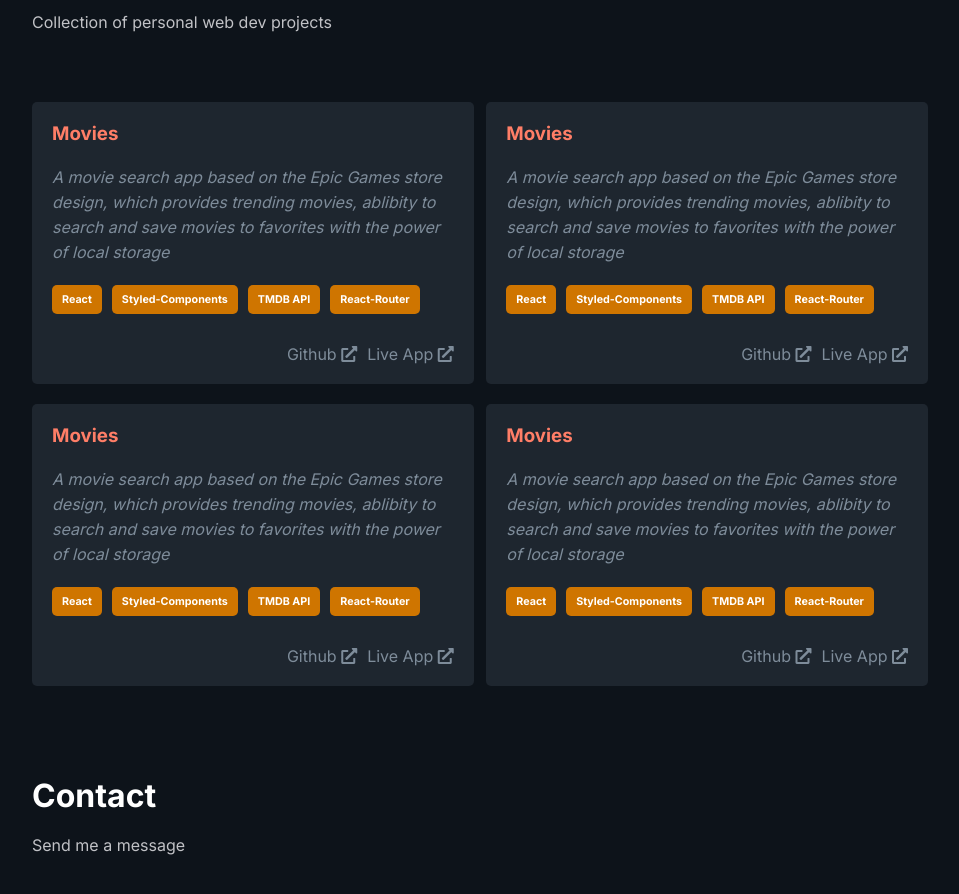
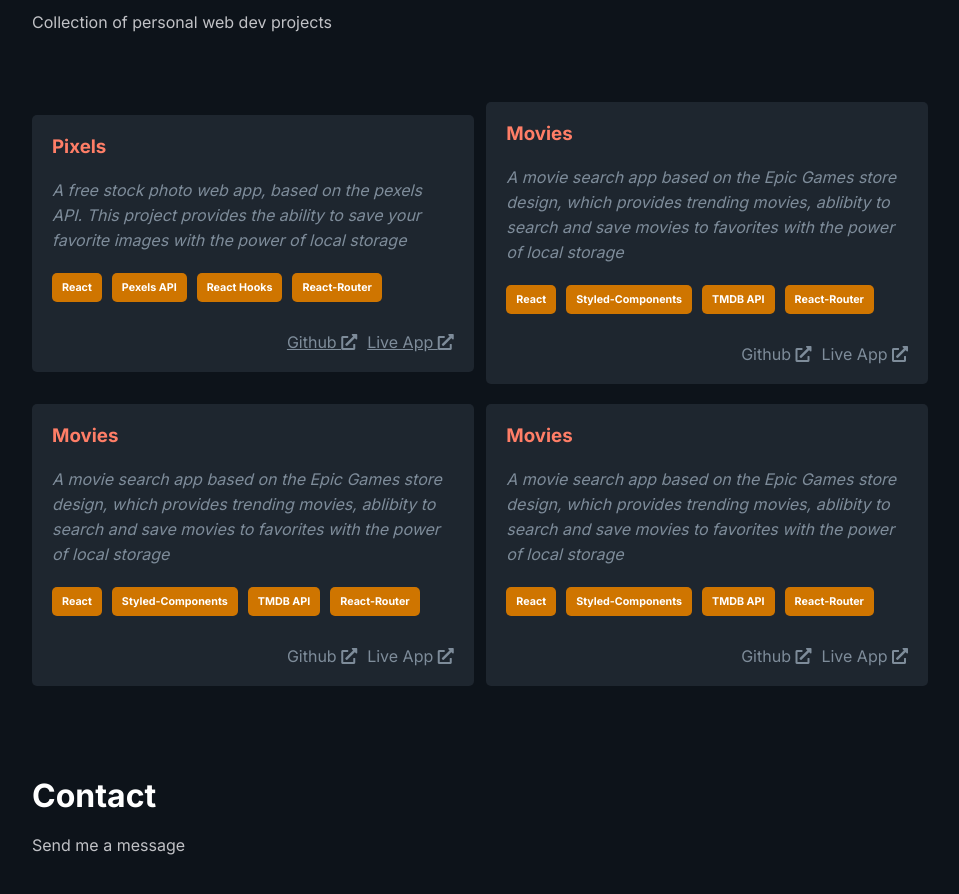
Before and after one commit to Uvacoder/port-codetann-simple, a plain HTML site: page index.html in a window 1280 px wide. Shown: the part 1240-2134 px from the top of the page, without its empty margins (160-1119 px from the left). Drawn offline with Linux system fonts and the light colour scheme.

Commit message:
add href to first project

```diff
--- a/index.html
+++ b/index.html
@@ -95,10 +95,10 @@
       <p>Collection of personal web dev projects</p>
       <div class="project-container">
         <div class="card">
-          <h3>Movies</h3>
-          <p><em>A movie search app based on the Epic Games store design, which provides trending movies, ablibity to search and save movies to favorites with the power of local storage</em></p>
-          <span class="skills"><h6>React</h6><h6>Styled-Components</h6><h6>TMDB API</h6><h6>React-Router</h6></span>
-          <span class="links"><a>Github <i class="fas fa-external-link-alt"></i></a><a>Live App <i class="fas fa-external-link-alt"></i></a></span>
+          <h3>Pixels</h3>
+          <p><em>A free stock photo web app, based on the pexels API. This project provides the ability to save your favorite images with the power of local storage</em></p>
+          <span class="skills"><h6>React</h6><h6>Pexels API</h6><h6>React Hooks</h6><h6>React-Router</h6></span>
+          <span class="links"><a target="_blank" href="https://github.com/codetann/pixels">Github <i class="fas fa-external-link-alt"></i></a><a target="_blank" href="https://peaceful-visvesvaraya-4a6eaf.netlify.app/">Live App <i class="fas fa-external-link-alt"></i></a></span>
         </div>
         <div class="card">
           <h3>Movies</h3>
```
